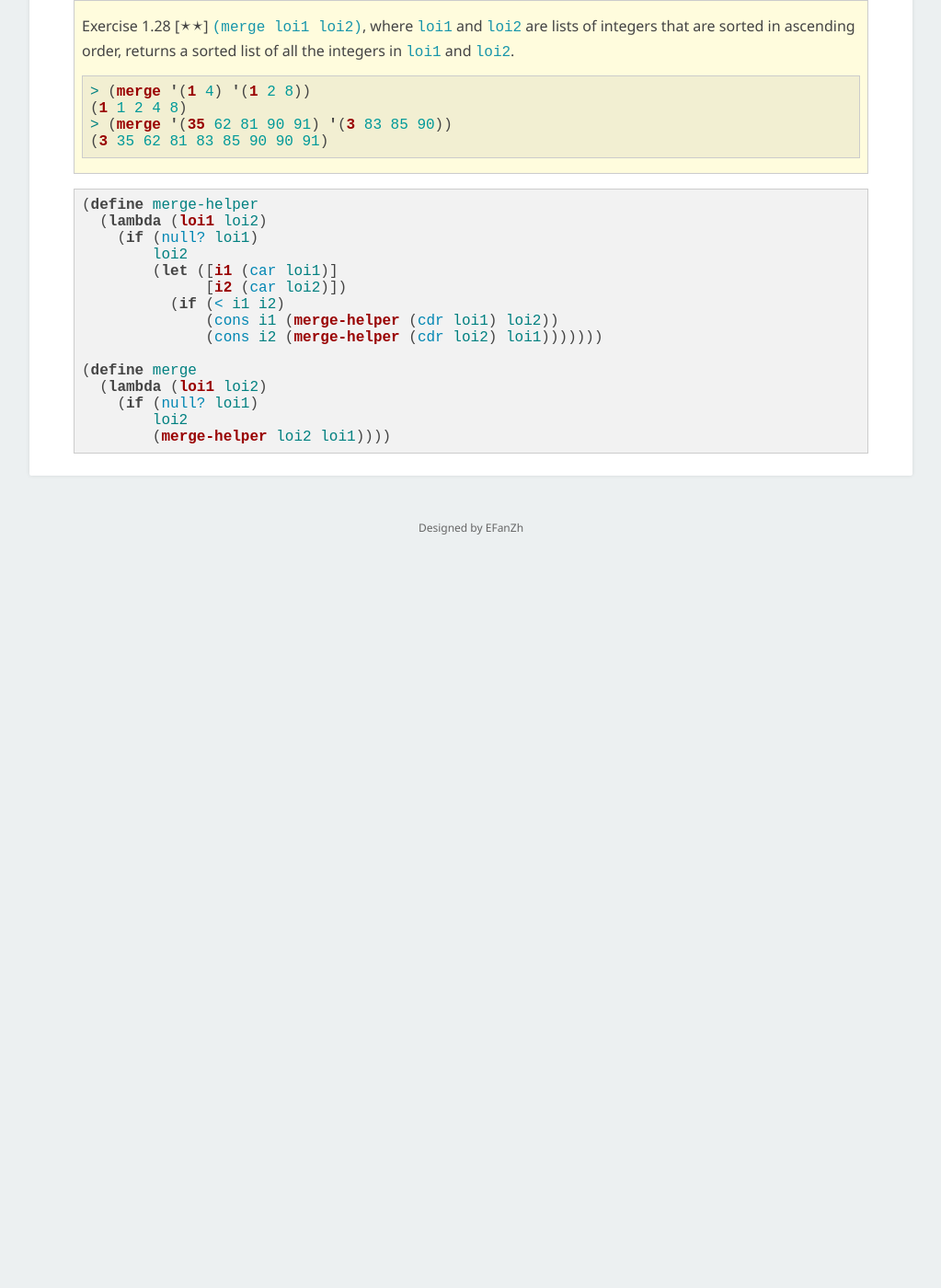
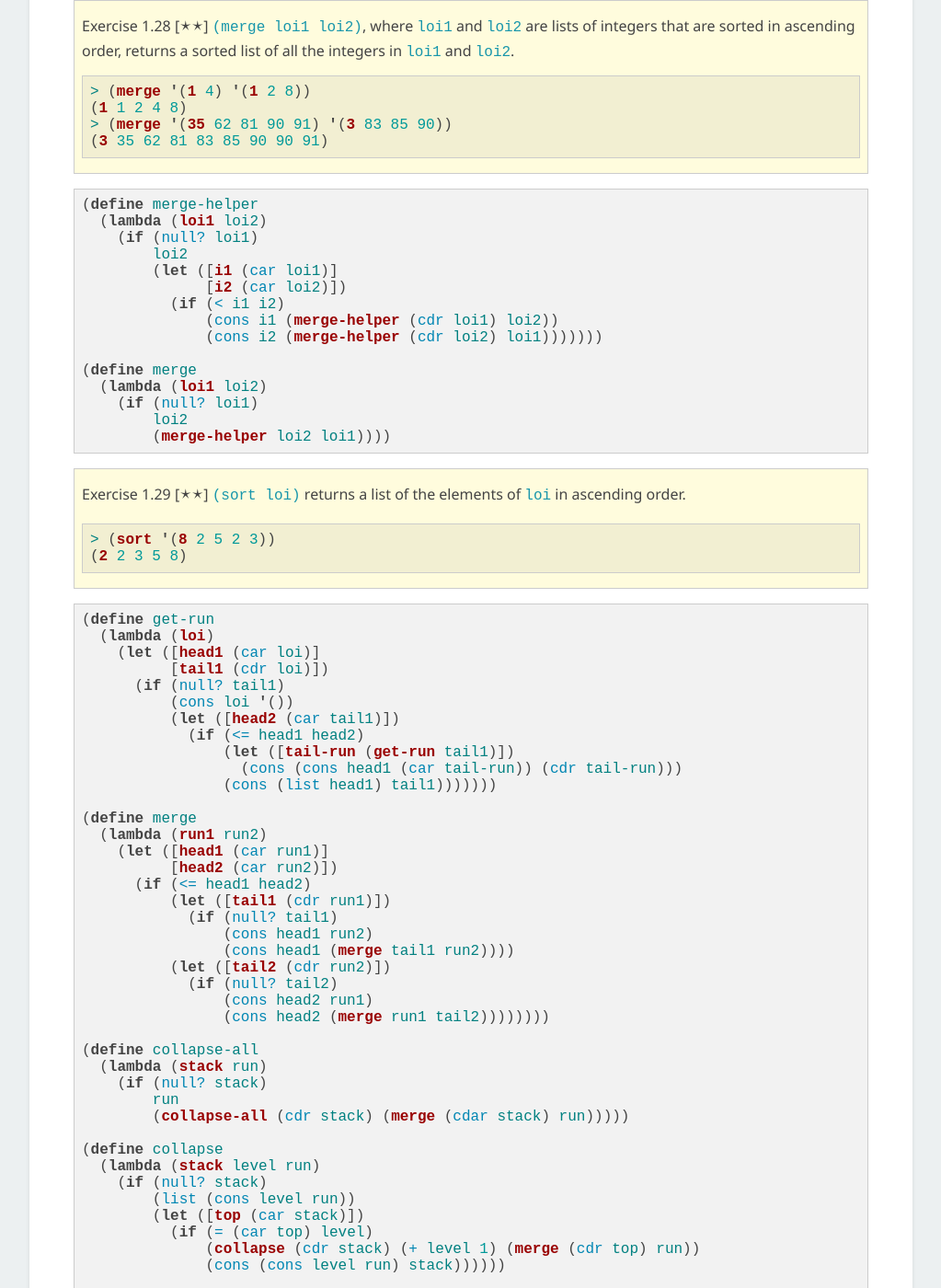
Before and after one commit to EFanZh/efanzh.github.io, a Jekyll site: the page built from _posts/2017-08-06-essentials-of-programming-languages-exercises.md, in a window 1280 px wide and 1400 px high, scrolled down 11684 px. Shown: the whole window at 92% size, without its empty margins (128-1151 px from the left). Built offline with Jekyll 4.4.1, drawn with Linux system fonts in a browser that asks for light colours; formulas are drawn with MathJax 3; before the commit the page ends 12314 px from its top, so only the background shows below that; some of the changed text lies outside the part shown.

Commit message:
Add EOPL exercise 1.29

````diff
--- a/_posts/2017-08-06-essentials-of-programming-languages-exercises.md
+++ b/_posts/2017-08-06-essentials-of-programming-languages-exercises.md
@@ -572,7 +572,6 @@ $$ v _ n + sum _ (i = 0) ^ (i = n - 1) v _ i $$, which equals to $$ sum _ (i = 0
 > (3 35 62 81 83 85 90 90 91)
 > ```
 
-
 ```racket
 (define merge-helper
   (lambda (loi1 loi2)
@@ -590,3 +589,68 @@ $$ v _ n + sum _ (i = 0) ^ (i = n - 1) v _ i $$, which equals to $$ sum _ (i = 0
         loi2
         (merge-helper loi2 loi1))))
 ```
+
+> Exercise 1.29 [🟉🟉] `(sort loi)` returns a list of the elements of `loi` in ascending order.
+>
+> ```scheme
+> > (sort '(8 2 5 2 3))
+> (2 2 3 5 8)
+> ```
+
+```racket
+(define get-run
+  (lambda (loi)
+    (let ([head1 (car loi)]
+          [tail1 (cdr loi)])
+      (if (null? tail1)
+          (cons loi '())
+          (let ([head2 (car tail1)])
+            (if (<= head1 head2)
+                (let ([tail-run (get-run tail1)])
+                  (cons (cons head1 (car tail-run)) (cdr tail-run)))
+                (cons (list head1) tail1)))))))
+
+(define merge
+  (lambda (run1 run2)
+    (let ([head1 (car run1)]
+          [head2 (car run2)])
+      (if (<= head1 head2)
+          (let ([tail1 (cdr run1)])
+            (if (null? tail1)
+                (cons head1 run2)
+                (cons head1 (merge tail1 run2))))
+          (let ([tail2 (cdr run2)])
+            (if (null? tail2)
+                (cons head2 run1)
+                (cons head2 (merge run1 tail2))))))))
+
+(define collapse-all
+  (lambda (stack run)
+    (if (null? stack)
+        run
+        (collapse-all (cdr stack) (merge (cdar stack) run)))))
+
+(define collapse
+  (lambda (stack level run)
+    (if (null? stack)
+        (list (cons level run))
+        (let ([top (car stack)])
+          (if (= (car top) level)
+              (collapse (cdr stack) (+ level 1) (merge (cdr top) run))
+              (cons (cons level run) stack))))))
+
+(define sort-helper
+  (lambda (stack loi)
+    (let* ([run-and-tail (get-run loi)]
+           [run (car run-and-tail)]
+           [tail (cdr run-and-tail)])
+      (if (null? tail)
+          (collapse-all stack run)
+          (sort-helper (collapse stack 0 run) tail)))))
+
+(define sort
+  (lambda (loi)
+    (if (null? loi)
+        '()
+        (sort-helper '() loi))))
+```
````
